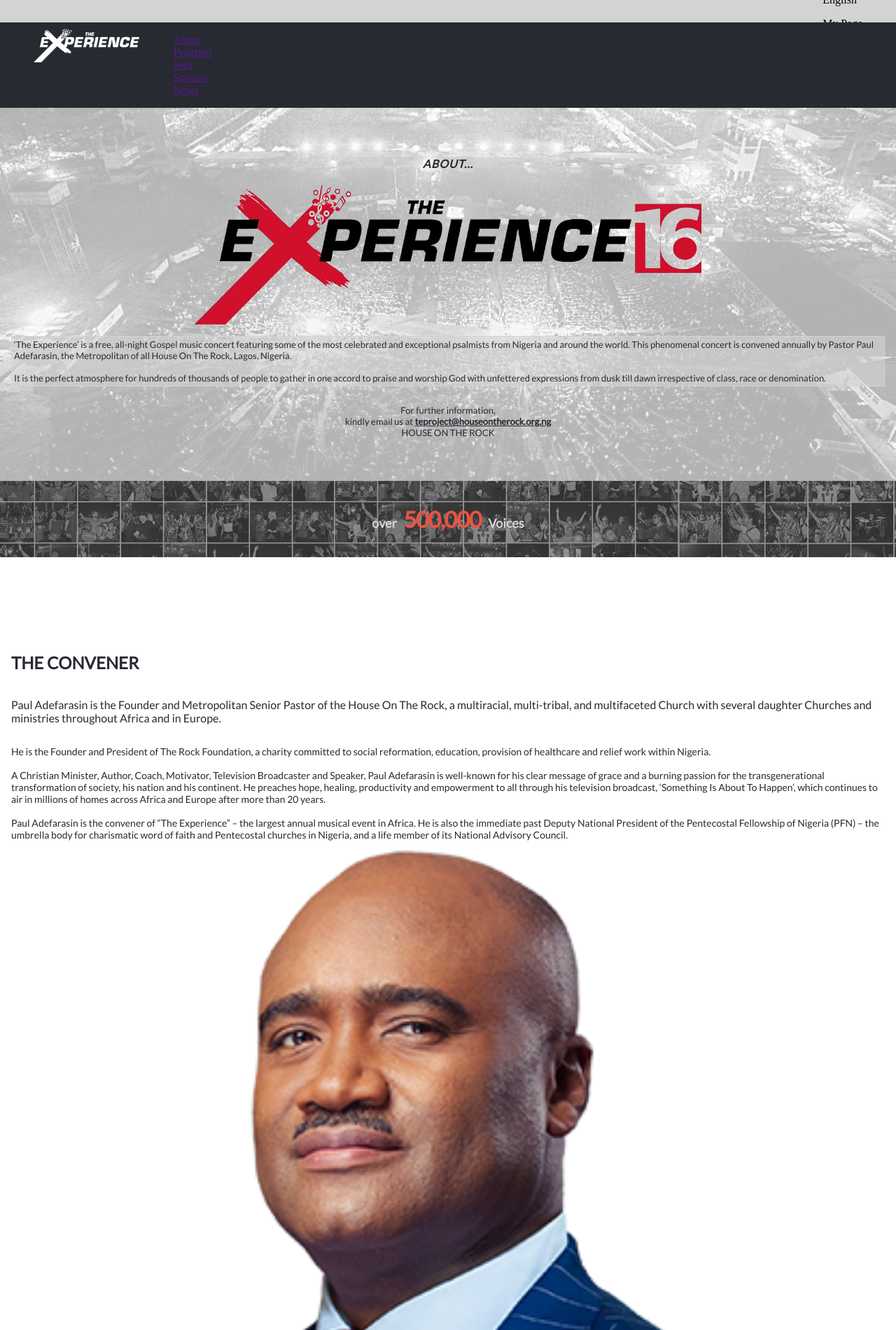
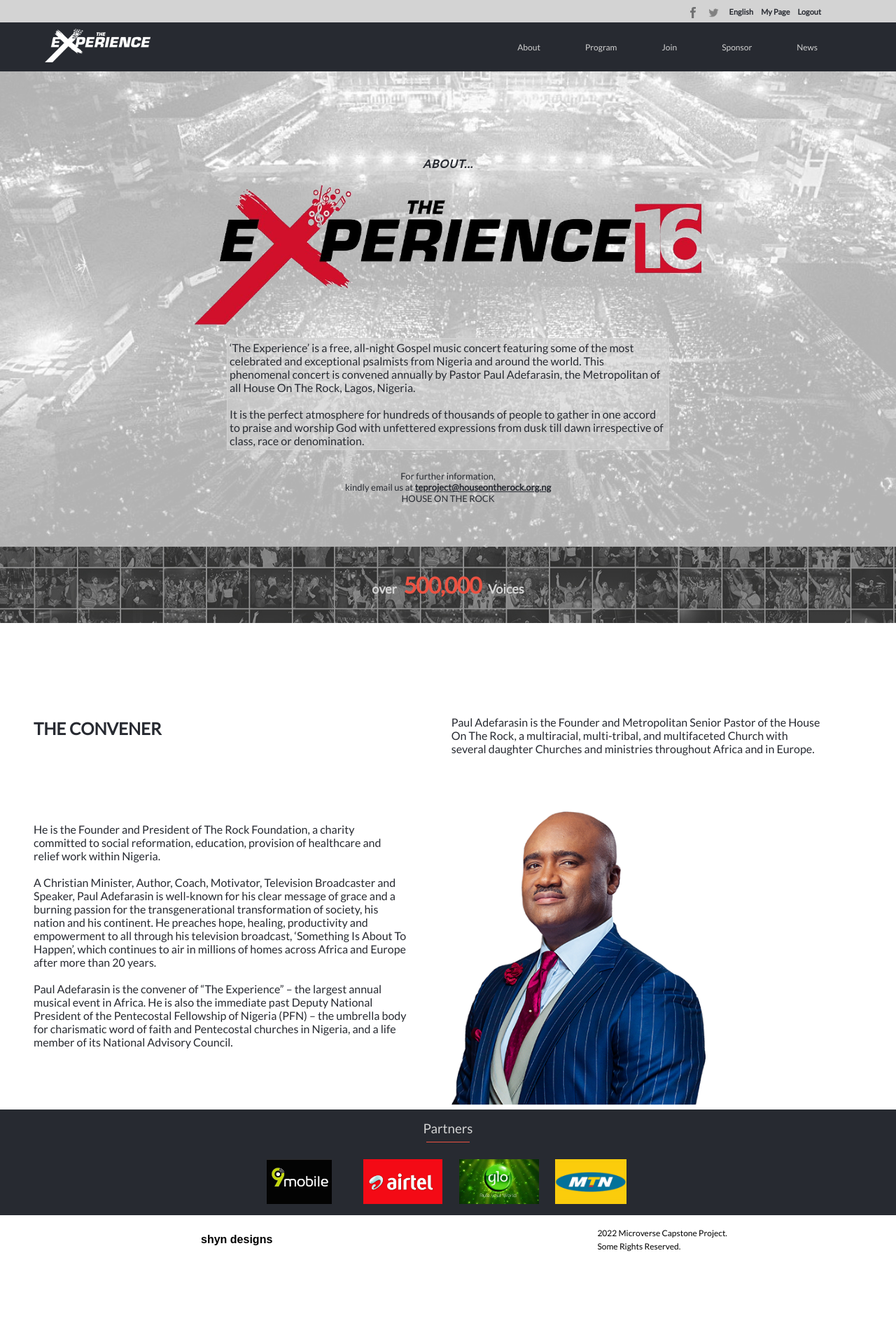
Before and after one commit to Nuga0909/Capstone-project1-Concert-page, a website: page about.html in a window 1280 px wide. Shown: the top 1900 px of the page at 70% size. After the commit the page ends 1870 px from the top, so only its background shows below. Drawn offline with Linux system fonts and the light colour scheme; a web font is replaced by a local one.

Commit message:
adapt about page to desktop

```diff
--- a/about.html
+++ b/about.html
@@ -17,26 +17,24 @@
   <body>
     <header>
       <div class="upper-header">
-        <ul class="list">
-          <li><img src="" alt="facebook-link" /></li>
-          <li><img src="" alt="twitter-link" /></li>
+        <ul class="list1">
+          <li><img src="./assets/fb icon grey.png" alt="facebook-link" class="header-top-img"/></li>
+          <li><img src="./assets/twitter icon grey.png" alt="twitter-link" class="header-top-img"/></li>
           <li><p>English</p></li>
           <li><p>My Page</p></li>
           <li><p>Logout</p></li>
         </ul>
       </div>
       <nav>
-        <a href=""><img src="./assets/Logo.webp" alt="logo" id="logo" /></a>
-        <ul class="list">
+        <a href=""><img src="./assets/Logo.webp" alt="logo" id="logo"/></a>
+        <ul class="list2">
           <li class="desktop-nav"><a href="">About</a></li>
           <li class="desktop-nav"><a href="">Program</a></li>
           <li class="desktop-nav"><a href="">Join</a></li>
           <li class="desktop-nav"><a href="">Sponsor</a></li>
           <li class="desktop-nav"><a href="">News</a></li>
           <li class="hamburger">
-            <a href=""
-              ><img src="./assets/hamburger.png" alt="hamburger" id="hamburger"
-            /></a>
+            <a href=""><img src="./assets/hamburger.png" alt="hamburger" id="hamburger"/></a>
           </li>
         </ul>
       </nav>
--- a/index.css
+++ b/index.css
@@ -37,8 +37,15 @@
 nav {
   background-color: var(--dark-grey);
   display: flex;
+  justify-content: space-between;
   width: -webkit-fill-available;
   position: fixed;
+  padding-left: 1em;
+  padding-right: 3em;
+}
+
+nav ul {
+  list-style: none;
 }
 
 #logo {
@@ -278,10 +285,6 @@
   align-items: center;
 }
 
-.footer-bottoma {
-
-}
-
 .footer-bottom h2 {
   font-family: var(--crete-round);
   font-size: 1em;
@@ -421,4 +424,34 @@
   hr {
     width: 5%;
   }
+
+  #p1b {
+    width: 50%;
+    font-size: inherit;
+  }
+
+  .article-container {
+    display: grid;
+    grid-template-columns: 45% 45%;
+    gap: 4em;
+    padding: 0 2em;
+    margin-bottom: -40px;
+  }
+
+  .article-container p {
+    font-size: 16px;
+  }
+
+  .article-container img {
+    height: 90%;
+  }
+
+  .sponsors img {
+    height: 4em;
+  }
+
+  .footer-bottom {
+    padding-left: 4em;
+    justify-content: space-around;
+  }
 }
```
